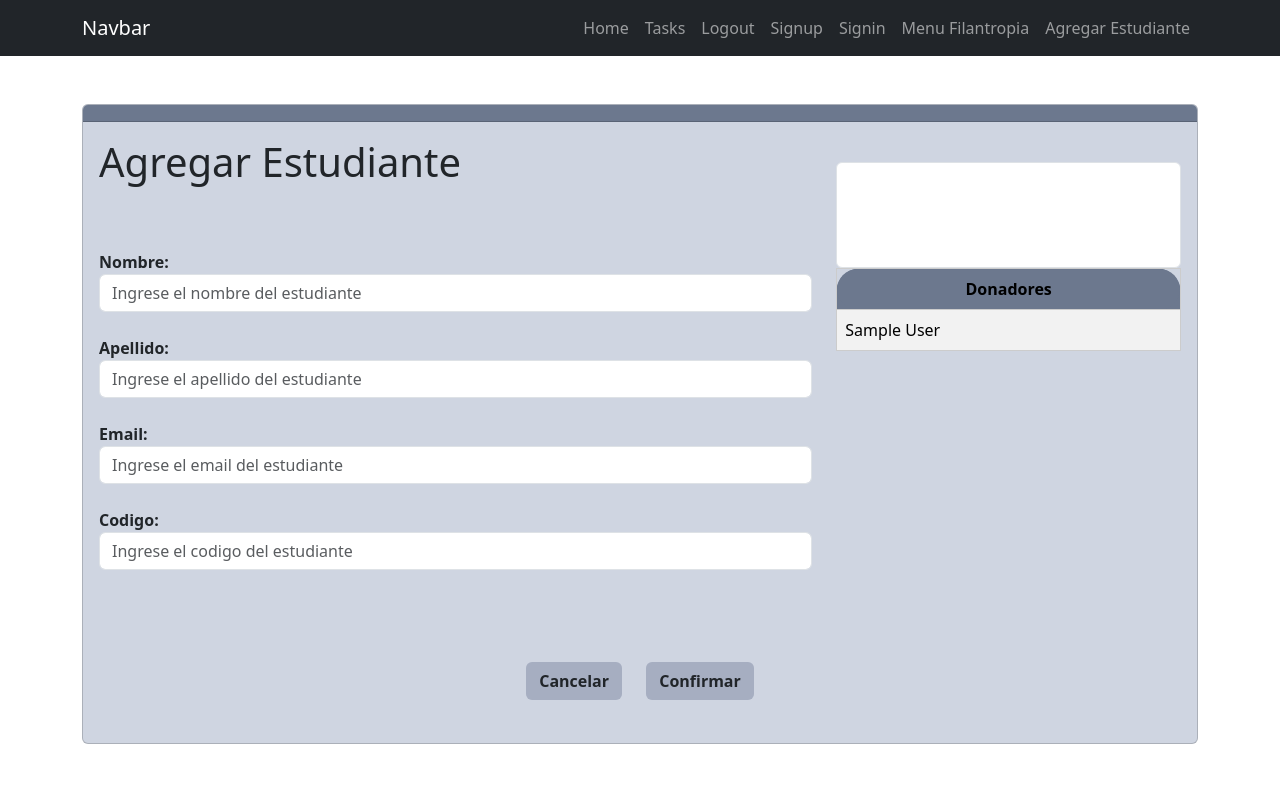
After one commit to SamuelGutierrez24/Proyecto_Integrador1-StudentsManagement, a Django app: page /menu_filantropia/agregar_estudiante/ in a window 1280 px wide. The commit adds this page. Run offline with Django 4.2, Linux system fonts and the light colour scheme; tables that the repository leaves empty hold one stand-in row (values such as "Sample post"); lists and menus that the app fills with data are empty.

Commit message:
feat: agregar_usuario class and notification data base connected

```diff
--- a/Icesi_Students_Management/models.py
+++ b/Icesi_Students_Management/models.py
@@ -1,10 +1,17 @@
 from django.db import models
+
+class Becas(models.Model):
+    type = models.CharField(max_length=30)
+    description = models.TextField(blank=True)
+    def __str__(self):
+        return self.type
 
 class Student(models.Model):
     name = models.CharField(max_length=30)
     lastName = models.CharField(max_length=30)
     code = models.CharField(max_length=15)
     email = models.CharField(max_length=40)
+    typeBecas = models.ForeignKey(Becas, on_delete=models.CASCADE, default=None)
     def __str__(self):
         return self.name
 
@@ -16,13 +23,6 @@ class Semester(models.Model):
     studentCode = models.ForeignKey(Student, on_delete=models.CASCADE, default=None)
     def __str__(self):
         return self.name
-
-class Becas(models.Model):
-    type = models.CharField(max_length=30)
-    description = models.TextField(blank=True)
-    studentCode = models.ForeignKey(Student, on_delete=models.CASCADE, default=None)
-    def __str__(self):
-        return self.type
 
 class Donante(models.Model):
     donanteID = models.CharField(max_length=20)
@@ -86,11 +86,18 @@ class User(models.Model):
         return self.name
 
 class Alerta(models.Model):
-    alertaID = models.CharField(max_length=20)
-    type = models.CharField(max_length=50)
+
+    title = models.CharField(max_length=40,default='Notification')
+    class Type_alert(models.IntegerChoices):
+        SOLICITUD = 0, ('Solicitud de informacion')
+        UPLOAD = 1, ('Subida de informacion')
+        NONE = 2, ('ningun tipo')
+
+    type = models.IntegerField(default=Type_alert.NONE, choices=Type_alert.choices)
+    description = models.TextField(blank=True)
     userID = models.ForeignKey(User, on_delete=models.CASCADE, default=None)
-    def __str__(self):
-        return self.alertaID
+    #def __str__(self):
+        #return self.alertaID
 
 class Roles(models.Model):
     STATUS_CHOICES = (
--- /dev/null
+++ b/Icesi_Students_Management/templates/agregar_estudiante.html
@@ -0,0 +1,119 @@
+<!DOCTYPE html>
+<html>
+    {% extends 'base.html' %}
+
+    {% block content %}
+    <head>
+        <style>
+            .tableFixHead {
+                overflow-y: auto; /* make the table scrollable if height is more than 200 px  */
+                height: 500px; /* gives an initial height of 200px to the table */
+            }
+            .tableFixHead thead th {
+                position: sticky; /* make the table heads sticky */
+                top: 0px; /* table head will be placed from the top of the table and sticks to it */
+            }
+            table {
+                border-collapse: collapse; /* make the table borders collapse to each other */
+                width: 100%;
+            }
+            th,
+            td {
+                padding: 8px 16px;
+                border: 1px solid #ccc;
+            }
+            th {
+                background: #eee;
+            }
+        </style>
+        <meta charset="UTF-8">
+        <meta name="viewport" content="width=device-width, initial-scale=1.0">
+    </head>
+    <body>
+        <main class="container py-5">
+            <section class="card" style="background-color: #cfd5e1;height: 40rem;">
+                <div class="card-header" style="background-color: #6C788E;">
+                </div>
+                <form method="POST" class="card-body">
+                    <div class="row">
+                        <div class="col-sm-12 col-md-8 col-lg-8 col-xl-8">
+                            <div style="text-align: start;">
+                                <h1>
+                                    Agregar Estudiante
+                                </h1>
+                            </div>
+                            {{error}}
+
+                            {% csrf_token %}
+
+                            <div class="d-grid gap-2">
+                                <br>
+                                <br>
+                                <div class="mb-3">
+                                    <label for="Nombre"><b>Nombre:</b></label>
+                                    <input type="text" name="Nombre" id="Nombre" class="form-control" placeholder="Ingrese el nombre del estudiante">
+                                </div>
+
+                                <div class="mb-3">
+                                    <label for="Apellido"><b>Apellido:</b></label>
+                                    <input type="text" name="Nombre" id="Nombre" class="form-control" placeholder="Ingrese el apellido del estudiante">
+                                </div>
+
+                                <div class="mb-3">
+                                    <label for="Email"><b>Email:</b></label>
+                                    <input type="text" name="Nombre" id="Nombre" class="form-control" placeholder="Ingrese el email del estudiante">
+                                </div>
+
+                                <div class="mb-3">
+                                    <label for="Codigo"><b>Codigo:</b></label>
+                                    <input type="text" name="Nombre" id="Nombre" class="form-control" placeholder="Ingrese el codigo del estudiante">
+                                </div>
+                                <br>
+                                <br>
+                            </div>
+                        </div>
+
+                        <div class="col-sm-12 col-md-4 col-lg-4 col-xl-4">
+                            <br>
+                            <div class = "tableFixHead">
+                                <table class="table table-striped" style="background-color: #6c788e; border-radius: 25px;">
+                                    <thead>
+                                        <tr>
+                                            <th class="text-center" style="background-color: #6c788e; border-radius: 25px;">
+                                                Donadores
+                                            </th>
+                                        </tr>
+                                    </thead>
+                                    <tbody>
+                                        <select class="form-select" multiple aria-label="Multiple select example">
+                                            {% for donador in donadores %}
+                                                <tr>
+                                                    <td  onclick="" >
+                                                        {{donador.name}}
+                                                    </td>
+                                                </tr>
+                                            {% endfor %}
+                                        </select>
+                                    </tbody>
+                                </table>
+                            </div>
+                        </div>
+                    </div>
+                    <div class="row">
+                        <div class="text-center">
+                            <a class="btn" style="background-color: #a6aec1; margin-right: 10px;" href="/menu_filantropia/">
+                                <b>Cancelar</b>
+                            </a>
+
+                            <a class="btn" style="background-color: #a6aec1; margin-left: 10px;" href="/menu_filantropia/">
+                                <b>Confirmar</b>
+                            </a>
+                        </div>
+                    </div>
+                </form>
+            </section>
+        </main>
+    </body>
+
+    {% endblock %}
+</html>
--- a/Icesi_Students_Management/templates/base.html
+++ b/Icesi_Students_Management/templates/base.html
@@ -34,6 +34,9 @@
                 <li class="nav-item">
                     <a href="/menu_filantropia" class="nav-link">Menu Filantropia</a>
                 </li>
+                <li class="nav-item">
+                    <a href="/menu_filantropia/agregar_estudiante" class="nav-link">Agregar Estudiante</a>
+                </li>
             </ul>
           </div>
         </div>
--- a/Icesi_Students_Management/templates/menu_filantropia.html
+++ b/Icesi_Students_Management/templates/menu_filantropia.html
@@ -8,7 +8,7 @@
         <style>
             .tableFixHead {
                 overflow-y: auto; /* make the table scrollable if height is more than 200 px  */
-                height: 700px; /* gives an initial height of 200px to the table */
+                height: 500px; /* gives an initial height of 200px to the table */
             }
             .tableFixHead thead th {
                 position: sticky; /* make the table heads sticky */
@@ -56,7 +56,7 @@
                                 <br>
                                 <br>
                                 <div class="d-grid gap-4 col-5 mx-auto">
-                                    <a class="btn" style="background-color: #a6aec1;" href="/agregar_estudiante/">
+                                    <a class="btn" style="background-color: #a6aec1;" href="/menu_filantropia/agregar_estudiante/">
                                         <b>Agregar Estudiante</b>
                                     </a>
                                     <a class="btn" style="background-color: #a6aec1;" href="/generar_reportes/">
--- /dev/null
+++ b/Icesi_Students_Management/views/agregar_estudiante.py
@@ -0,0 +1,6 @@
+from django.shortcuts import render
+from Icesi_Students_Management.models import Donante
+
+def agregar(request):
+    donadores = Donante.objects.all()
+    return render(request, 'agregar_estudiante.html', {'donadores': donadores})
--- a/Icesi_Students_Management/views.py
+++ b/Icesi_Students_Management/views/views.py
@@ -64,6 +64,3 @@ def signin(request):
         else:
             login(request, user)
             return redirect('tasks')
-
-def menu_filantropia(request):
-    return render(request, 'menu_filantropia.html')
--- a/Students_Management/urls.py
+++ b/Students_Management/urls.py
@@ -16,7 +16,9 @@ Including another URLconf
 """
 from django.contrib import admin
 from django.urls import path
-from Icesi_Students_Management import views
+from Icesi_Students_Management.views import views
+import Icesi_Students_Management.views.menu_filantropia as menu_filantropia
+import Icesi_Students_Management.views.agregar_estudiante as agregar_estudiante
 
 urlpatterns = [
     path('admin/', admin.site.urls),
@@ -25,5 +27,6 @@ urlpatterns = [
     path('tasks/', views.tasks, name='tasks'),
     path('signin/', views.signin, name='singin'),
     path('logout/', views.signout, name='logout'),
-    path('menu_filantropia/', views.menu_filantropia, name='menu filantropia'),
+    path('menu_filantropia/', menu_filantropia.menu, name='menu filantropia'),
+    path('menu_filantropia/agregar_estudiante/', agregar_estudiante.agregar, name='agregar estudiante'),
 ]
```
Also changed, not shown: Icesi_Students_Management/templates/fil_menu.html (deleted, +0 -31 lines), Icesi_Students_Management/views/menu_filantropia.py (added, +13 -0 lines), Icesi_Students_Management/migrations/0002_remove_alerta_alertaid_remove_becas_studentcode_and_more.py (added).
